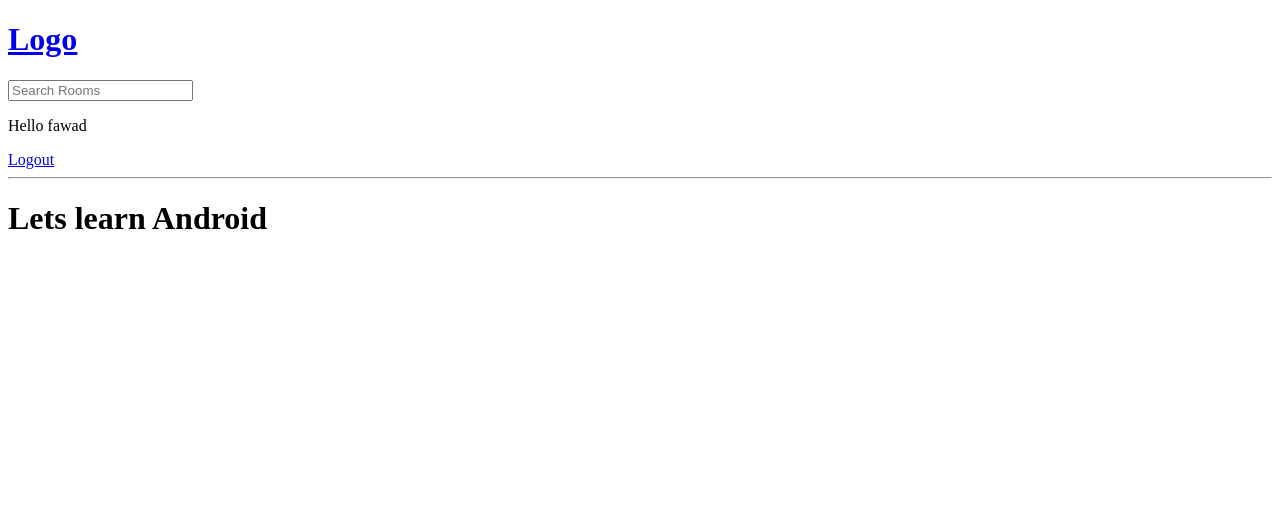
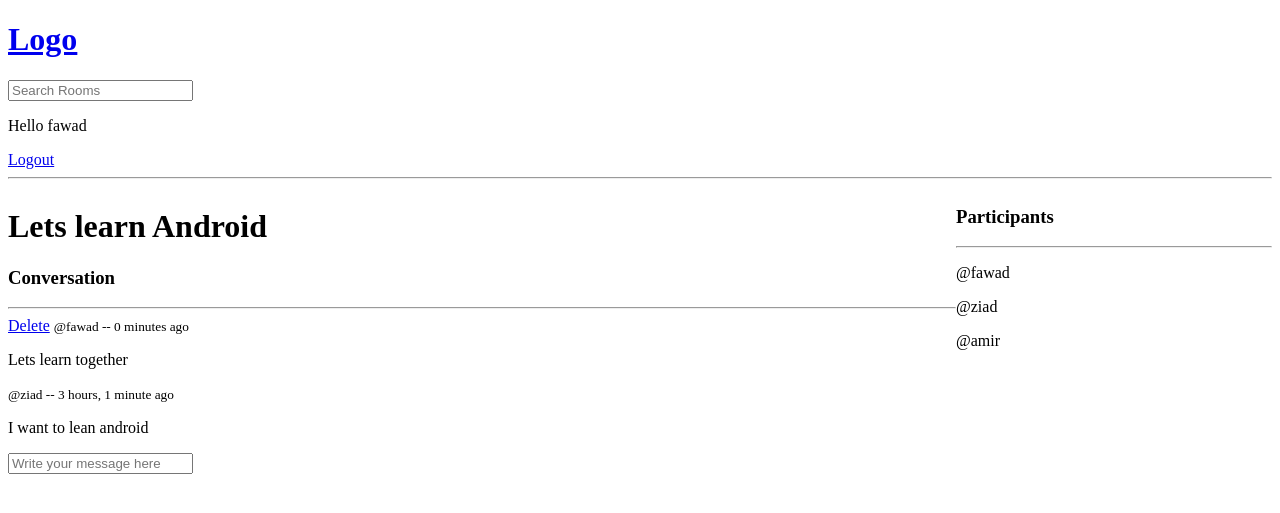
Before and after one commit to fawad1997/Django-StudyBud, a Django app: page /room/3 in a window 1280 px wide. Shown: the top 513 px of the page. Run offline with Django 5.2, Linux system fonts and the light colour scheme; a user stored in the database is signed in; data comes from the database, SQL or seed files in the repository; both versions use the stored data as it was after the commit.

Commit message:
messages

```diff
--- a/base/models.py
+++ b/base/models.py
@@ -15,7 +15,7 @@ class Room(models.Model):
     topic = models.ForeignKey(Topic, on_delete=models.SET_NULL, null=True)
     name = models.CharField(max_length=200)
     description = models.TextField(null=True, blank=True)
-    # participants =
+    participants = models.ManyToManyField(User, related_name='participants', blank=True)
     updated = models.DateTimeField(auto_now=True)
     created = models.DateTimeField(auto_now_add=True)
 
--- a/base/templates/base/room.html
+++ b/base/templates/base/room.html
@@ -1,5 +1,43 @@
-{% extends 'main.html' %}
+{% extends 'main.html' %} {% block content %}
+<style>
+  .room-container {
+    display: grid;
+    grid-template-columns: 3fr 1fr;
+  }
+</style>
+<div class="room-container">
+  <div>
+    <h1>{{room.name}}</h1>
+    <p>{{room.description}}</p>
 
-{% block content %}
-<h1>{{room.name}}</h1>
+    <div class="content-wrapper">
+      <h3>Conversation</h3>
+      <hr />
+      {% for message in room_messages %}
+      <div>
+        {% if request.user == message.user %}
+        <a href='{% url 'delete-message' message.id %}'>Delete</a>
+        {% endif %}
+        <small>@{{message.user}} -- {{message.created | timesince}} ago</small>
+        <p>{{message.body}}</p>
+      </div>
+      {% endfor %}
+    </div>
+    {% if request.user.is_authenticated %}
+    <div class="comment-form">
+      <form method="POST" action="{% url 'room' room.id %}">
+        {% csrf_token %}
+        <input type="text" name="body" placeholder="Write your message here" />
+      </form>
+    </div>
+    {% endif %}
+  </div>
+  <div>
+    <h3>Participants</h3>
+    <hr />
+    {% for user in participants %}
+    <div><p>@{{user.username}}</p></div>
+    {% endfor %}
+  </div>
+</div>
 {% endblock %}
--- a/base/urls.py
+++ b/base/urls.py
@@ -10,4 +10,5 @@ urlpatterns = [
     path('create-room', views.createRoom, name="create-room"),
     path('update-room/<str:pk>', views.updateRoom, name='update-room'),
     path('delete-room/<str:pk>', views.deleteRoom, name="delete-room"),
+    path('delete-message/<str:pk>', views.deleteMessage, name="delete-message"),
 ]
--- a/base/views.py
+++ b/base/views.py
@@ -5,7 +5,7 @@ from django.contrib.auth.models import User
 from django.contrib.auth import authenticate, login, logout
 from django.contrib.auth.forms import UserCreationForm
 from django.contrib import messages
-from .models import Room, Topic
+from .models import Room, Topic, Message
 from .forms import RoomForm
 
 
@@ -64,7 +64,19 @@ def home(request):
 
 def room(request, pk):
     room = Room.objects.get(id=pk)
-    context = {'room':room}
+    room_messages = room.message_set.all().order_by('-created')
+    participants = room.participants.all()
+
+
+    if request.method == 'POST':
+        message = Message.objects.create(
+            user = request.user,
+            room = room,
+            body=request.POST.get('body')
+        )
+        room.participants.add(request.user)
+        return redirect('room', pk=room.id)
+    context = {'room':room, 'room_messages':room_messages, 'participants':participants}
     return render(request, 'base/room.html', context)
 
 @login_required(login_url='login')
@@ -102,3 +114,13 @@ def deleteRoom(request, pk):
         room.delete()
         return redirect('home')
     return render(request, 'base/delete.html', {'obj':room})
+
+@login_required(login_url='login')
+def deleteMessage(request, pk):
+    message = Message.objects.get(id=pk)
+    if request.user != message.user:
+        return HttpResponse('You are not Allowed!')
+    if request.method == 'POST':
+        message.delete()
+        return redirect('home')
+    return render(request, 'base/delete.html', {'obj':message})
```
Also changed, not shown: base/migrations/0003_alter_room_options_room_participants.py (added), db.sqlite3.
